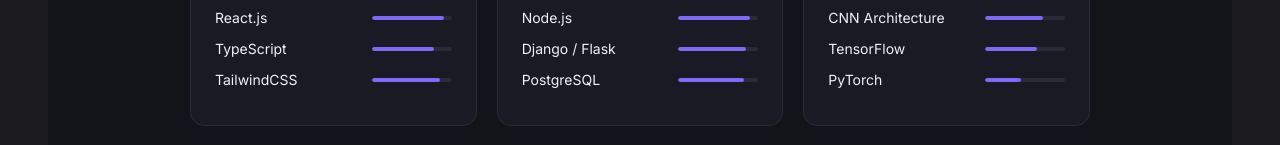
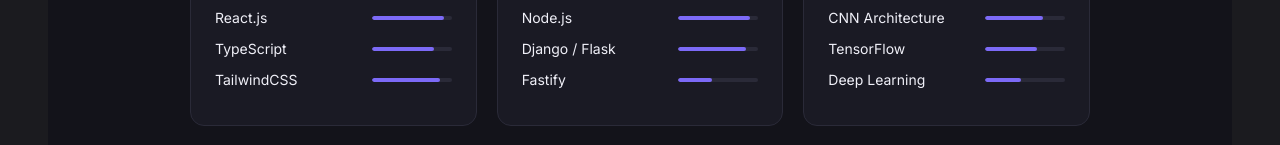
Before and after one commit to srinidhi-anand/portfolio, a Next.js app: page /profile/skills in a window 1280 px wide. Shown: the part 305-450 px from the top of the page. Built offline with nearby package versions, Linux system fonts and the light colour scheme.

Commit message:
fix: skills updated

```diff
--- a/src/app/profile/skills/page.js
+++ b/src/app/profile/skills/page.js
@@ -26,14 +26,14 @@
                                 <div className="sr-skill-item"><span className="sr-skill-name">Python (FastAPI)</span><div className="sr-skill-bar"><div className="sr-skill-fill w-[92%]" ></div></div></div>
                                 <div className="sr-skill-item"><span className="sr-skill-name">Node.js</span><div className="sr-skill-bar"><div className="sr-skill-fill w-[90%]" ></div></div></div>
                                 <div className="sr-skill-item"><span className="sr-skill-name">Django / Flask</span><div className="sr-skill-bar"><div className="sr-skill-fill w-[85%]" ></div></div></div>
-                                <div className="sr-skill-item"><span className="sr-skill-name">PostgreSQL</span><div className="sr-skill-bar"><div className="sr-skill-fill w-[82%]" ></div></div></div>
+                                <div className="sr-skill-item"><span className="sr-skill-name">Fastify</span><div className="sr-skill-bar"><div className="sr-skill-fill w-[42%]" ></div></div></div>
                             </div>
                             <div className="sr-skill-card">
                                 <h4>AI / Computer Vision</h4>
                                 <div className="sr-skill-item"><span className="sr-skill-name">OpenCV</span><div className="sr-skill-bar"><div className="sr-skill-fill  w-[80%]"></div></div></div>
                                 <div className="sr-skill-item"><span className="sr-skill-name">CNN Architecture</span><div className="sr-skill-bar"><div className="sr-skill-fill  w-[72%]" ></div></div></div>
                                 <div className="sr-skill-item"><span className="sr-skill-name">TensorFlow</span><div className="sr-skill-bar"><div className="sr-skill-fill  w-[65%]" ></div></div></div>
-                                <div className="sr-skill-item"><span className="sr-skill-name">PyTorch</span><div className="sr-skill-bar"><div className="sr-skill-fill  w-[45%]" ></div></div></div>
+                                <div className="sr-skill-item"><span className="sr-skill-name">Deep Learning</span><div className="sr-skill-bar"><div className="sr-skill-fill  w-[45%]" ></div></div></div>
                             </div>
                             <div className="sr-skill-card">
                                 <h4>Cloud &amp; DevOps</h4>
```
